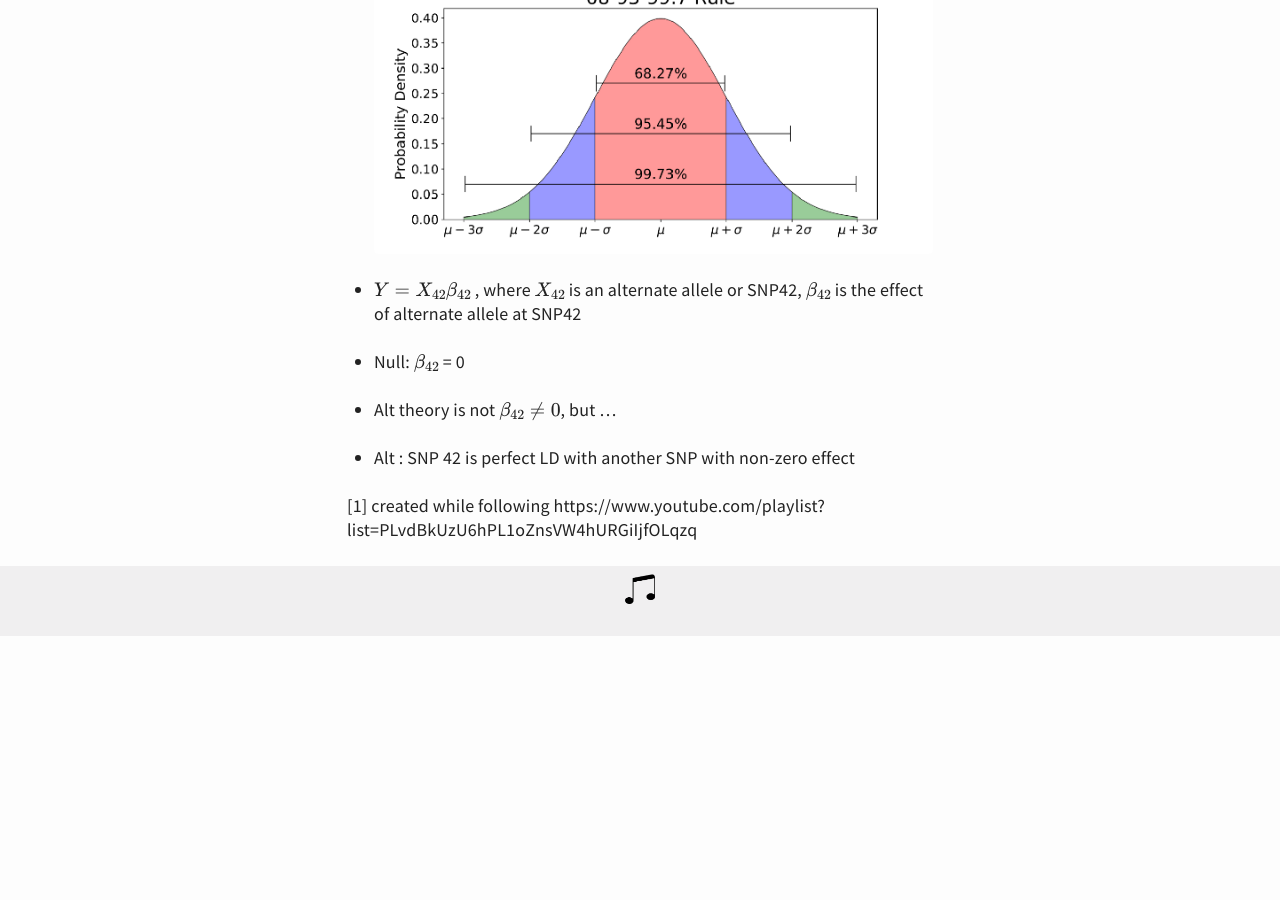
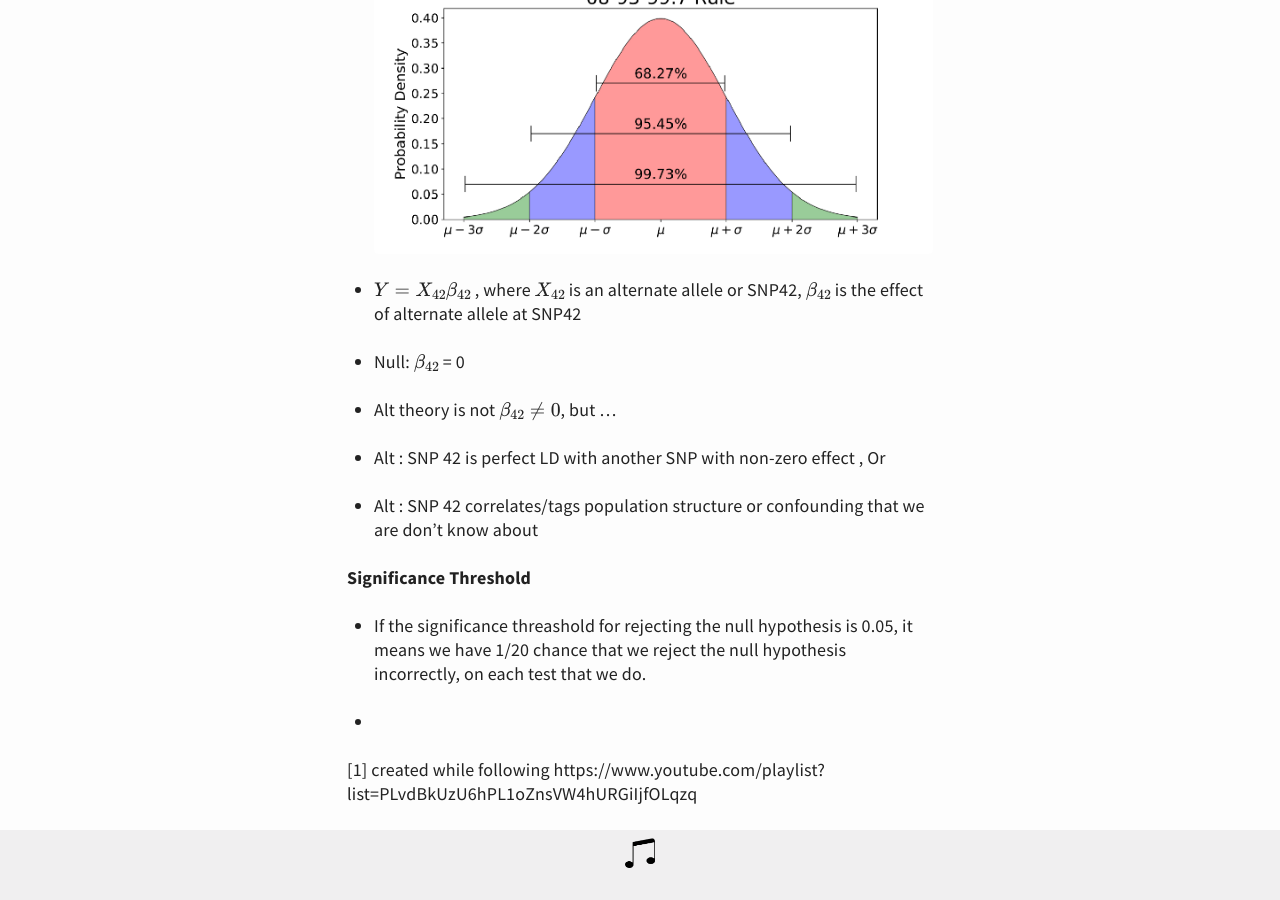
Before and after one commit to webhash/webhash.github.io, a Jekyll site: the page built from _posts/2020-11-28-basics-of-stats-for-genomics.md, in a window 1280 px wide and 900 px high, scrolled down 1772 px. Built offline with Jekyll 4.4.1, drawn with Linux system fonts in a browser that asks for light colours; formulas are drawn with MathJax 3; before the commit the page ends 2408 px from its top, so only the background shows below that.

Commit message:
Update 2020-11-28-basics-of-stats-for-genomics.md

```diff
--- a/_posts/2020-11-28-basics-of-stats-for-genomics.md
+++ b/_posts/2020-11-28-basics-of-stats-for-genomics.md
@@ -43,9 +43,17 @@ tags: [basics, statistics, genomics]
 
 - Null: $$ \beta_{42} $$ = 0
 
-- Alt theory is not $$ \beta_{42}  \ne 0 $$, but ...
+- Alt theory is not $$ \beta_{42} \ne 0 $$, but ...
 
-- Alt : SNP 42 is perfect LD with another SNP with non-zero effect
+- Alt : SNP 42 is perfect LD with another SNP with non-zero effect , Or
+
+- Alt : SNP 42 correlates/tags population structure or confounding that we are don't know about
+
+**Significance Threshold**
+
+- If the significance threashold for rejecting the null hypothesis is 0.05, it means we have 1/20 chance that we reject the null hypothesis incorrectly, on each test that we do.
+
+-
 
 
 [1] created while following https://www.youtube.com/playlist?list=PLvdBkUzU6hPL1oZnsVW4hURGiIjfOLqzq
```
